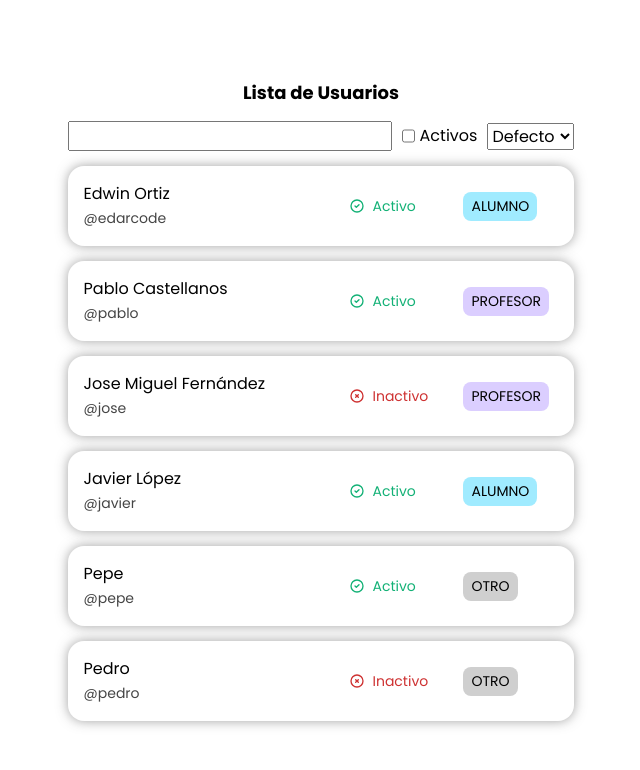
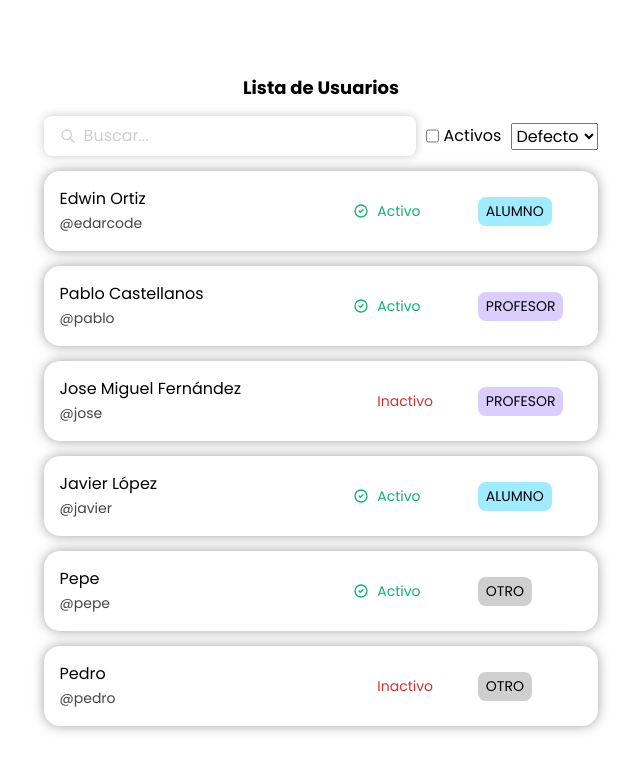
Before and after one commit to edarcode/user-manager, a React (Vite) app: page / in a window 1280 px wide. Shown: the top 770 px of the page, without its empty margins (319-959 px from the left). Built offline with nearby package versions, Linux system fonts and the light colour scheme; some icons are missing.

Commit message:
creando InputSearch y estilando

```diff
--- a/src/components/User/style.module.css
+++ b/src/components/User/style.module.css
@@ -5,7 +5,7 @@
 	justify-items: start;
 	align-items: center;
 	gap: 20px;
-	border-radius: var(--border-md);
+	border-radius: var(--radius-md);
 	padding: 16px;
 	box-shadow: var(--shadow-md);
 }
--- a/src/components/UserListForm/UserListForm.jsx
+++ b/src/components/UserListForm/UserListForm.jsx
@@ -1,3 +1,4 @@
+import InputSearch from "../form/InputSearch/InputSearch";
 import css from "./style.module.css";
 
 export default function UserListForm({
@@ -22,7 +23,8 @@ export default function UserListForm({
 	};
 	return (
 		<form className={css.form}>
-			<input
+			<InputSearch
+				placeholder="Buscar..."
 				type="text"
 				value={searchUsers}
 				onChange={handleOnChangeSearchUsers}
--- a/src/components/UserRole/style.module.css
+++ b/src/components/UserRole/style.module.css
@@ -3,7 +3,7 @@
 	text-transform: uppercase;
 	font-size: var(--text-sm);
 	padding: 4px 8px;
-	border-radius: var(--border-sm);
+	border-radius: var(--radius-sm);
 	background-color: var(--color-lightgray);
 }
 .student {
--- /dev/null
+++ b/src/components/form/InputSearch/InputSearch.jsx
@@ -0,0 +1,11 @@
+import Loupe from "../../icons/Loupe";
+import css from "./style.module.css";
+
+export default function InputSearch({ className, ...props }) {
+	return (
+		<label className={`${css.label} ${className || ""}`}>
+			<Loupe className={css.loupe} />
+			<input {...props} className={css.input} type="text" />
+		</label>
+	);
+}
--- /dev/null
+++ b/src/components/form/InputSearch/style.module.css
@@ -0,0 +1,28 @@
+.label {
+	position: relative;
+}
+.loupe {
+	width: 16px;
+	height: 16px;
+	position: absolute;
+	top: 50%;
+	left: 16px;
+	transform: translateY(-50%);
+	color: var(--color-lightgray);
+}
+.input {
+	padding: 8px 16px;
+	padding-left: 40px;
+	box-shadow: var(--shadow-sm);
+	border-radius: var(--radius-sm);
+	border: none;
+	outline: transparent;
+	width: 100%;
+}
+.input::placeholder {
+	line-height: 24px;
+	color: var(--color-lightgray);
+}
+.input:focus {
+	box-shadow: var(--shadow-md);
+}
--- a/src/components/icons/CheckCircle.jsx
+++ b/src/components/icons/CheckCircle.jsx
@@ -1,11 +1,11 @@
 export default function CheckCircle(props) {
 	return (
 		<svg
+			{...props}
 			fill="none"
 			stroke="currentColor"
 			viewBox="0 0 24 24"
 			xmlns="http://www.w3.org/2000/svg"
-			{...props}
 		>
 			<path
 				strokeLinecap="round"
--- a/src/components/icons/CrossCircle.jsx
+++ b/src/components/icons/Loupe.jsx
@@ -1,17 +1,17 @@
-export default function CrossCircle(props) {
+export default function Loupe(props) {
 	return (
 		<svg
+			{...props}
 			fill="none"
 			stroke="currentColor"
 			viewBox="0 0 24 24"
 			xmlns="http://www.w3.org/2000/svg"
-			{...props}
 		>
 			<path
 				strokeLinecap="round"
 				strokeLinejoin="round"
 				strokeWidth="2"
-				d="M10 14l2-2m0 0l2-2m-2 2l-2-2m2 2l2 2m7-2a9 9 0 11-18 0 9 9 0 0118 0z"
+				d="M21 21l-6-6m2-5a7 7 0 11-14 0 7 7 0 0114 0z"
 			></path>
 		</svg>
 	);
--- a/src/styles/themes.css
+++ b/src/styles/themes.css
@@ -14,6 +14,6 @@
 	--shadow-md: 0px 0px 12px rgba(69, 69, 69, 0.5);
 
 	/* borders ---------------------------------------------*/
-	--border-sm: 0.8rem;
-	--border-md: 1.6rem;
+	--radius-sm: 0.8rem;
+	--radius-md: 1.6rem;
 }
```
